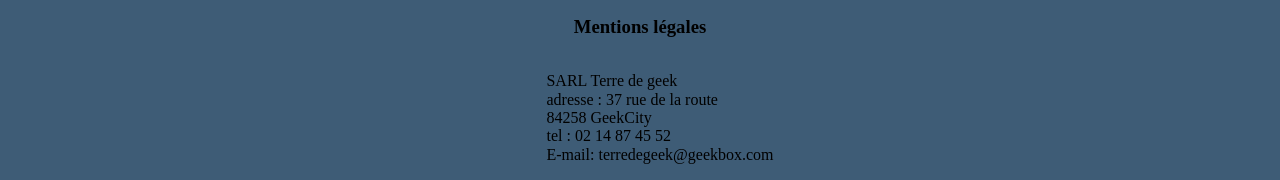
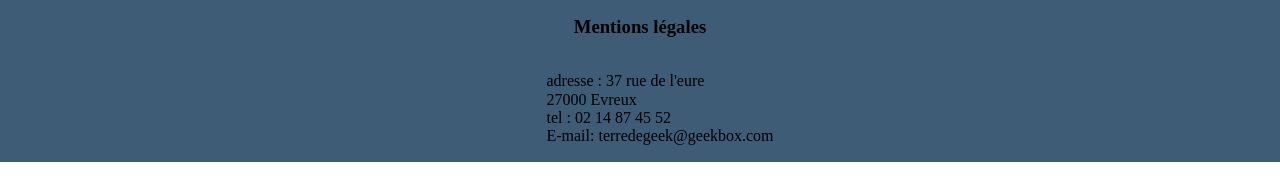
Before and after one commit to dcaramello/terreDeGeek, a website built with Parcel: page index.html in a window 1280 px wide. Shown: the part 730-910 px from the top of the page. Built offline with nearby package versions, Linux system fonts and the light colour scheme.

Commit message:
add mentions legales of all pages

```diff
--- a/index.html
+++ b/index.html
@@ -14,12 +14,15 @@
   <meta name="theme-color" content="#fafafa">
 </head>
 <body>
+  <!-- header of the page with a photo and title -->
   <header>
     <h1>Terre De Geek</h1>
   </header>
+  <!-- nav of the page with link "a propos" or "index" -->
   <nav>
     <a href="page_apropos.html">A propos</a>
   </nav>
+  <!-- main of the page with information of article or description of TerreDeGeek -->
   <main>
     <section class="firstArticle">
       <img src="img/pop_vi.jpg" alt="pop">
@@ -35,6 +38,7 @@
     </section>
   </main>
   <footer>
+    <!-- footer of the page with links "Suivez nous" and "mentions legales" -->
     <div >
       <h3>Suivez-nous</h3>
       <ul class="follow">
@@ -45,9 +49,8 @@
     </div>
     <h3 >Mentions légales</h3>
     <ul>
-      <li>SARL Terre de geek</li>
-      <li>adresse : 37 rue de la route</li>
-      <li>84258 GeekCity</li>
+      <li>adresse : 37 rue de l'eure</li>
+      <li>27000 Evreux</li>
       <li>tel : 02 14 87 45 52</li>
       <li>E-mail: terredegeek@geekbox.com</li>
   </ul>
```
Also changed, not shown: page_baguette.html (+2 -2 lines).
